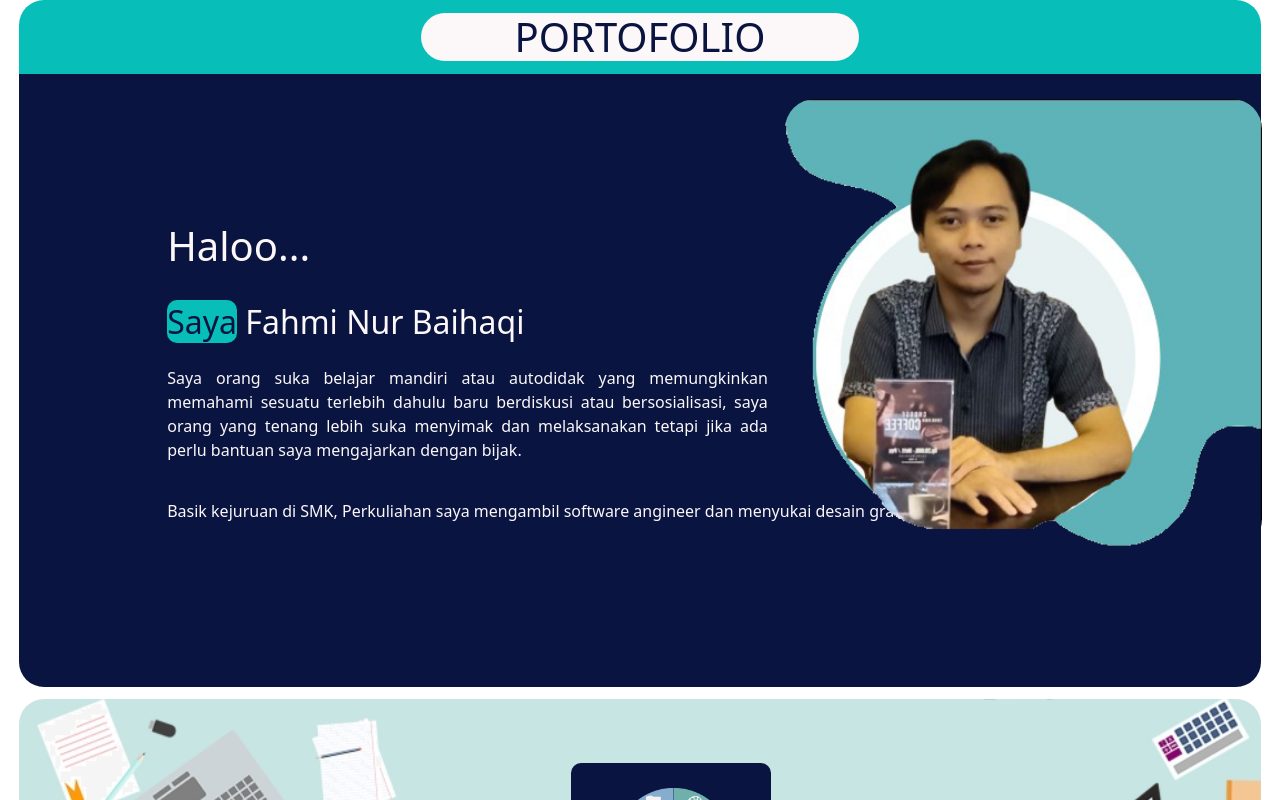
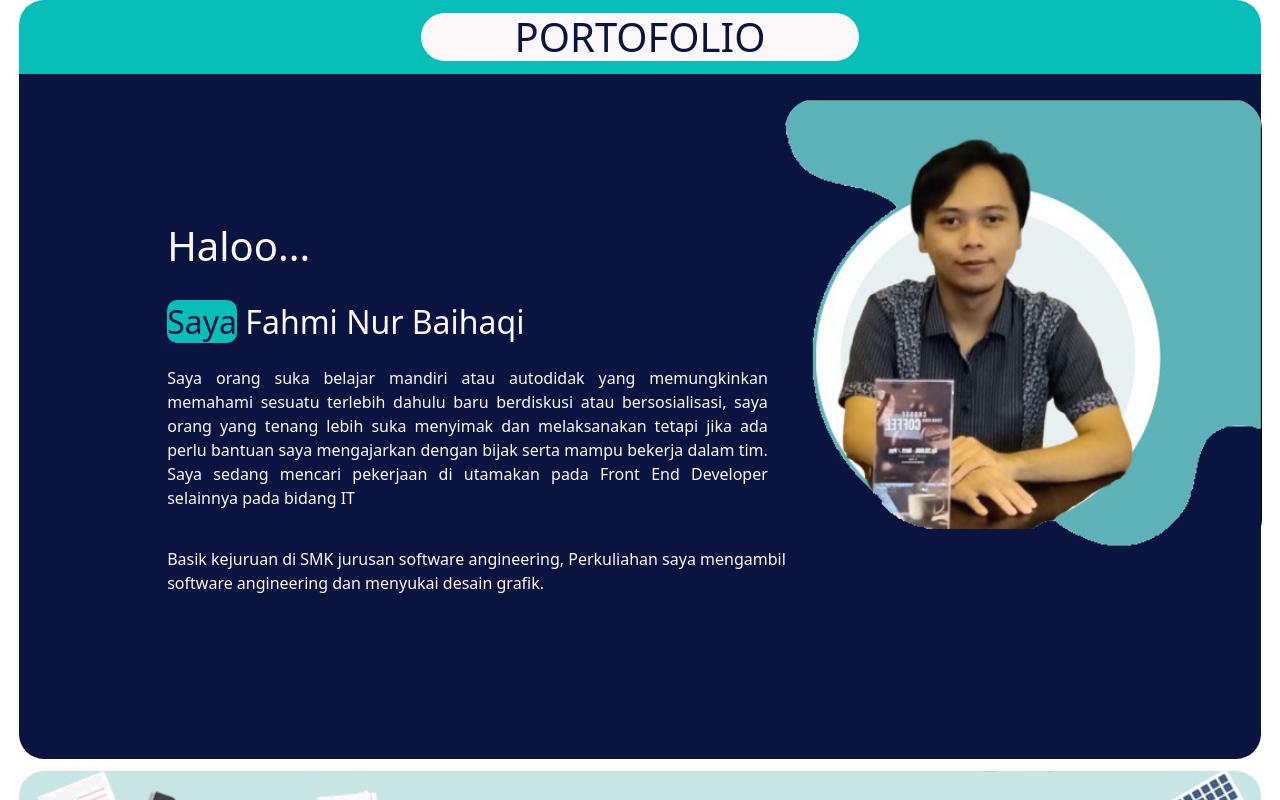
Before and after one commit to FahmiNB/my-porto, a React (Create React App) app: page / in a window 1280 px wide. Shown: the top 800 px of the page. Built offline with nearby package versions, Linux system fonts and the light colour scheme.

Commit message:
edit content ProfilName

```diff
--- a/src/component/ProfilName.js
+++ b/src/component/ProfilName.js
@@ -12,9 +12,11 @@ class ProfilName extends React.Component {
                <span className='name'><span className='saya'>Saya</span> Fahmi Nur Baihaqi</span>
                <p className='About-me' align="justify">Saya orang suka belajar mandiri atau autodidak yang memungkinkan memahami
                sesuatu terlebih dahulu baru berdiskusi atau bersosialisasi, saya orang yang tenang lebih
-               suka menyimak dan melaksanakan tetapi jika ada perlu bantuan saya mengajarkan dengan bijak.  </p>
+               suka menyimak dan melaksanakan tetapi jika ada perlu bantuan saya mengajarkan dengan bijak serta mampu bekerja dalam tim.
+               Saya sedang mencari pekerjaan di utamakan pada Front End Developer selainnya pada bidang IT  </p>
 
-               <p className='vacational-Base'>Basik kejuruan di SMK, Perkuliahan saya mengambil software angineer dan menyukai desain grafik.  </p>
+               <p className='vacational-Base'>Basik kejuruan di SMK jurusan software angineering, Perkuliahan saya mengambil software angineering dan menyukai desain grafik.  </p>
+
                <img className='photo' src={profile}/>
             </div>
         );
--- a/src/component/ProfileName.css
+++ b/src/component/ProfileName.css
@@ -39,6 +39,7 @@
     color: #FCF7F8;
     font-size: 100%;
     padding: 20px;
+    width: 67%;
     padding-top: 1px;
 }
 
@@ -93,6 +94,7 @@
         color: #FCF7F8;
         font-size: 80%;
         padding: 20px;
+        width: 67%;
         padding-top: 1px;
     }
 
```
